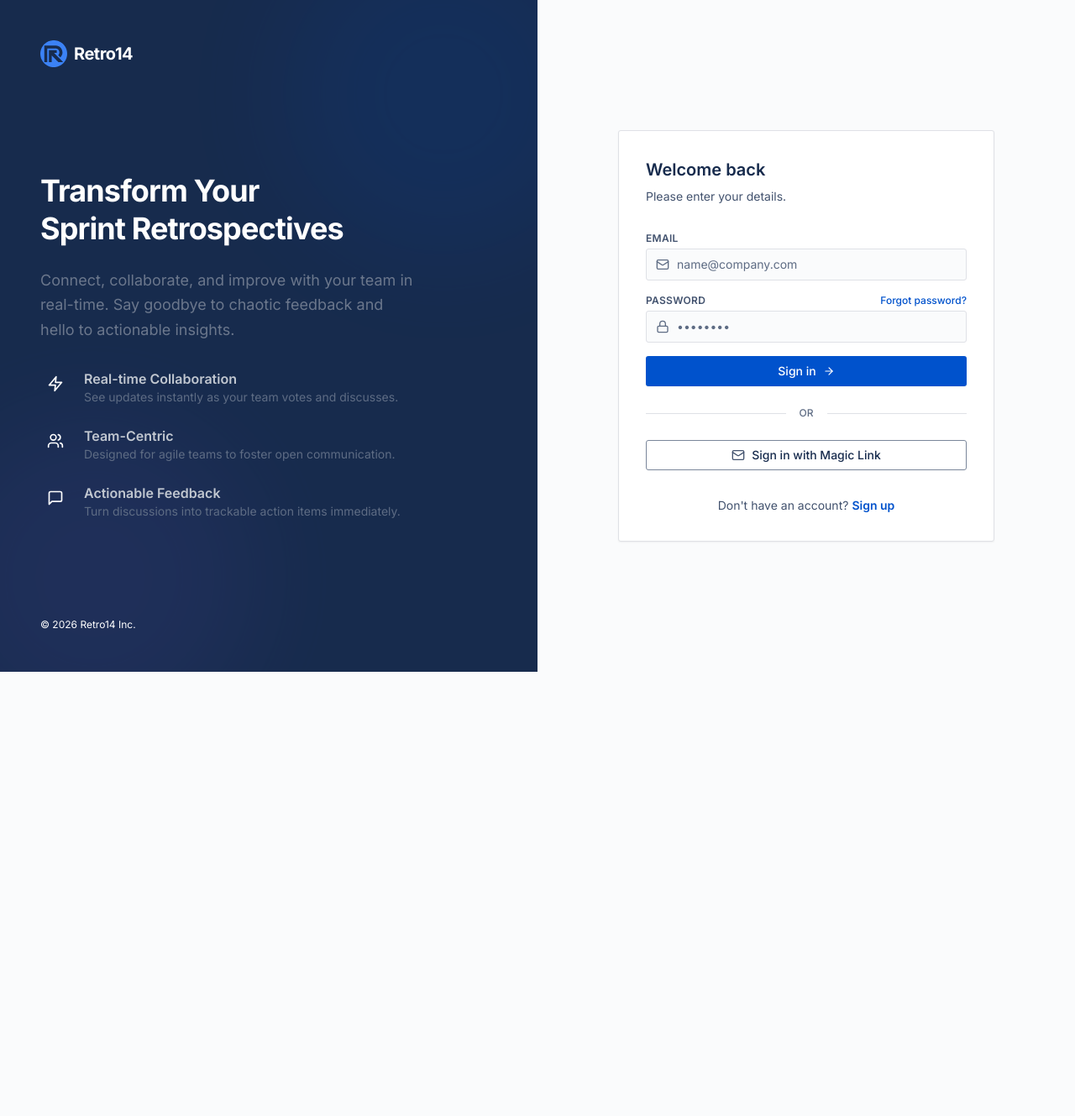
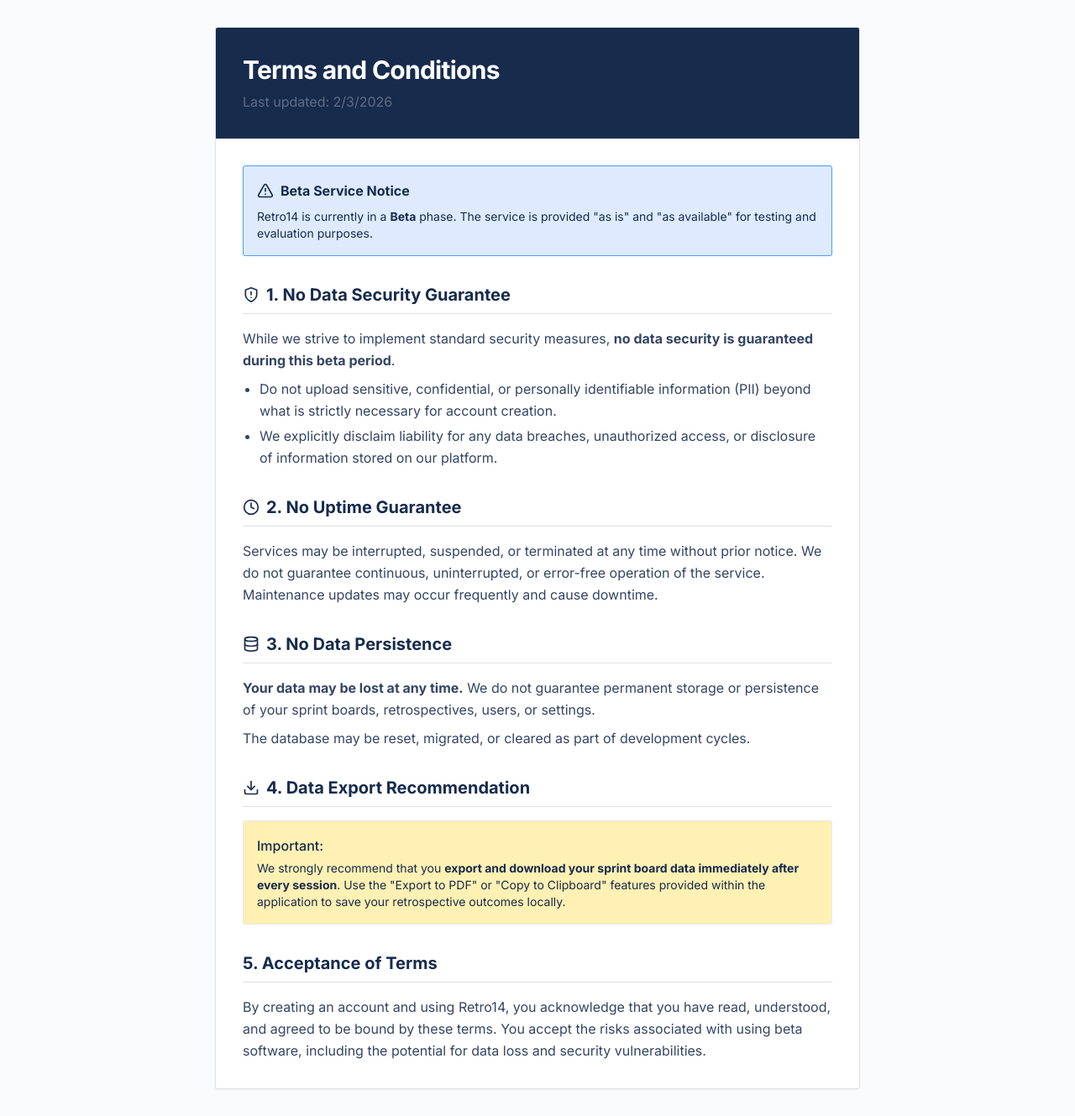
Before and after one commit to nginxdev/retro14, a React (Vite) app: page /terms in a window 1280 px wide. Before the commit this address led to /auth/login. Shown: the whole page at 84% size. Before the commit the page ends 800 px from the top, so only its background shows below. Built offline with nearby package versions, Linux system fonts and the light colour scheme; no server answers.

Commit message:
feat: add Terms and Conditions page and integrate into Auth component

```diff
--- a/App.tsx
+++ b/App.tsx
@@ -2,6 +2,7 @@
 import React, { useEffect, useState } from 'react';
 import { Routes, Route, Navigate, useNavigate, useParams, useLocation } from 'react-router-dom';
 import { RetroPage } from './pages/RetroPage';
+import { Terms } from './pages/Terms';
 import { SprintSelection } from './components/SprintSelection';
 import { Auth } from './components/Auth';
 import { supabase, isSupabaseConfigured } from './lib/supabaseClient';
@@ -207,6 +208,7 @@
 
   return (
     <Routes>
+      <Route path="/terms" element={<Terms />} />
       <Route path="/auth/*" element={!session ? <Auth /> : <Navigate to={redirectPath} replace />} />
       <Route path="/" element={
         session ? (
--- a/components/Auth.tsx
+++ b/components/Auth.tsx
@@ -10,7 +10,9 @@
   const [loading, setLoading] = useState(false);
   const [email, setEmail] = useState('');
   const [password, setPassword] = useState('');
+  const [name, setName] = useState('');
   const [isSignUp, setIsSignUp] = useState(false);
+  const [agreed, setAgreed] = useState(false);
   const [message, setMessage] = useState<{ type: 'error' | 'success', text: string } | null>(null);
 
   const location = useLocation();
@@ -56,9 +58,17 @@
 
     try {
       if (isSignUp) {
+        if (!agreed) {
+            throw new Error("You must agree to the Terms and Conditions.");
+        }
         const { error } = await supabase!.auth.signUp({
           email,
           password,
+          options: {
+            data: {
+              full_name: name,
+            },
+          },
         });
         if (error) throw error;
         setMessage({ type: 'success', text: 'Registration successful! Check your email to confirm.' });
@@ -230,6 +240,25 @@
                 /* Standard Login / Signup Form */
                 <>
                     <form onSubmit={handleAuth} className="space-y-4">
+                        {isSignUp && (
+                            <div className="space-y-1">
+                                <label className="block text-xs font-semibold text-n500 uppercase tracking-wide">Name</label>
+                                <div className="relative">
+                                    <div className="absolute inset-y-0 left-0 pl-3 flex items-center pointer-events-none">
+                                        <Users size={16} className="text-n300" />
+                                    </div>
+                                    <input
+                                        type="text"
+                                        value={name}
+                                        onChange={(e) => setName(e.target.value)}
+                                        className="block w-full pl-9 pr-3 py-2 bg-n10 border border-n40 rounded-[3px] text-n800 placeholder-n300 focus:outline-none focus:ring-2 focus:ring-b50 focus:border-b200 transition-all text-sm"
+                                        placeholder="Your Name"
+                                        required
+                                    />
+                                </div>
+                            </div>
+                        )}
+
                         <div className="space-y-1">
                         <label className="block text-xs font-semibold text-n500 uppercase tracking-wide">Email</label>
                         <div className="relative">
@@ -250,6 +279,7 @@
                         <div className="space-y-1">
                         <div className="flex justify-between items-center">
                             <label className="block text-xs font-semibold text-n500 uppercase tracking-wide">Password</label>
+                             {!isSignUp && (
                              <button
                                 type="button"
                                 onClick={() => switchToView('reset_password')}
@@ -257,6 +287,7 @@
                                 >
                                 Forgot password?
                             </button>
+                             )}
                         </div>
                         <div className="relative">
                             <div className="absolute inset-y-0 left-0 pl-3 flex items-center pointer-events-none">
@@ -273,6 +304,29 @@
                             />
                         </div>
                         </div>
+
+                        {isSignUp && (
+                            <div className="flex items-start gap-2 pt-2">
+                                <div className="flex items-center h-5">
+                                    <input
+                                        id="terms"
+                                        name="terms"
+                                        type="checkbox"
+                                        checked={agreed}
+                                        onChange={(e) => setAgreed(e.target.checked)}
+                                        className="w-4 h-4 rounded border-n100 text-b400 focus:ring-b400 cursor-pointer"
+                                    />
+                                </div>
+                                <div className="text-sm">
+                                    <label htmlFor="terms" className="text-n600">
+                                        I agree to the <a href="/terms" target="_blank" className="text-b400 hover:text-b500 font-medium hover:underline">Terms and Conditions</a>
+                                    </label>
+                                    <p className="text-xs text-n400 mt-0.5">
+                                        Beta service: No uptime or data guarantee.
+                                    </p>
+                                </div>
+                            </div>
+                        )}
 
                         <button
                             type="submit"
--- /dev/null
+++ b/pages/Terms.tsx
@@ -0,0 +1,94 @@
+import React from 'react';
+import { ArrowLeft, AlertTriangle, ShieldAlert, Clock, Download, Database } from 'lucide-react';
+import { useNavigate } from 'react-router-dom';
+
+export const Terms: React.FC = () => {
+  const navigate = useNavigate();
+
+  return (
+    <div className="min-h-screen bg-n10 p-4 md:p-8">
+      <div className="max-w-3xl mx-auto bg-white rounded-[3px] shadow-sm border border-n40 overflow-hidden">
+
+        {/* Header */}
+        <div className="bg-n800 text-white p-6 md:p-8">
+            <h1 className="text-2xl md:text-3xl font-bold tracking-tight">Terms and Conditions</h1>
+            <p className="text-n300 mt-2">Last updated: {new Date().toLocaleDateString()}</p>
+        </div>
+
+        {/* Content */}
+        <div className="p-6 md:p-8 space-y-8 text-n800 leading-relaxed">
+
+            <div className="p-4 bg-b50 border border-b200 rounded-[3px]">
+                <h3 className="flex items-center gap-2 font-bold text-b600 mb-2">
+                    <AlertTriangle size={20} />
+                    Beta Service Notice
+                </h3>
+                <p className="text-sm text-b600">
+                    Retro14 is currently in a <strong>Beta</strong> phase. The service is provided "as is" and "as available" for testing and evaluation purposes.
+                </p>
+            </div>
+
+            <section>
+                <h2 className="text-xl font-bold flex items-center gap-2 mb-4 text-n800 border-b border-n40 pb-2">
+                    <ShieldAlert size={20} className="text-n400" />
+                    1. No Data Security Guarantee
+                </h2>
+                <p className="text-n600 mb-2">
+                    While we strive to implement standard security measures, <strong>no data security is guaranteed during this beta period</strong>.
+                </p>
+                <ul className="list-disc pl-5 space-y-1 text-n600">
+                    <li>Do not upload sensitive, confidential, or personally identifiable information (PII) beyond what is strictly necessary for account creation.</li>
+                    <li>We explicitly disclaim liability for any data breaches, unauthorized access, or disclosure of information stored on our platform.</li>
+                </ul>
+            </section>
+
+            <section>
+                <h2 className="text-xl font-bold flex items-center gap-2 mb-4 text-n800 border-b border-n40 pb-2">
+                    <Clock size={20} className="text-n400" />
+                    2. No Uptime Guarantee
+                </h2>
+                <p className="text-n600">
+                    Services may be interrupted, suspended, or terminated at any time without prior notice. We do not guarantee continuous, uninterrupted, or error-free operation of the service. Maintenance updates may occur frequently and cause downtime.
+                </p>
+            </section>
+
+            <section>
+                <h2 className="text-xl font-bold flex items-center gap-2 mb-4 text-n800 border-b border-n40 pb-2">
+                    <Database size={20} className="text-n400" />
+                    3. No Data Persistence
+                </h2>
+                <p className="text-n600 mb-2">
+                    <strong>Your data may be lost at any time.</strong> We do not guarantee permanent storage or persistence of your sprint boards, retrospectives, users, or settings.
+                </p>
+                <p className="text-n600">
+                    The database may be reset, migrated, or cleared as part of development cycles.
+                </p>
+            </section>
+
+            <section>
+                <h2 className="text-xl font-bold flex items-center gap-2 mb-4 text-n800 border-b border-n40 pb-2">
+                    <Download size={20} className="text-n400" />
+                    4. Data Export Recommendation
+                </h2>
+                <div className="bg-y50 border border-y200 p-4 rounded-[3px]">
+                    <p className="text-n800 font-medium mb-1">Important:</p>
+                    <p className="text-n700 text-sm">
+                        We strongly recommend that you <strong>export and download your sprint board data immediately after every session</strong>. Use the "Export to PDF" or "Copy to Clipboard" features provided within the application to save your retrospective outcomes locally.
+                    </p>
+                </div>
+            </section>
+
+             <section>
+                <h2 className="text-xl font-bold mb-4 text-n800 border-b border-n40 pb-2">
+                    5. Acceptance of Terms
+                </h2>
+                <p className="text-n600">
+                    By creating an account and using Retro14, you acknowledge that you have read, understood, and agreed to be bound by these terms. You accept the risks associated with using beta software, including the potential for data loss and security vulnerabilities.
+                </p>
+            </section>
+        </div>
+
+      </div>
+    </div>
+  );
+};
```
